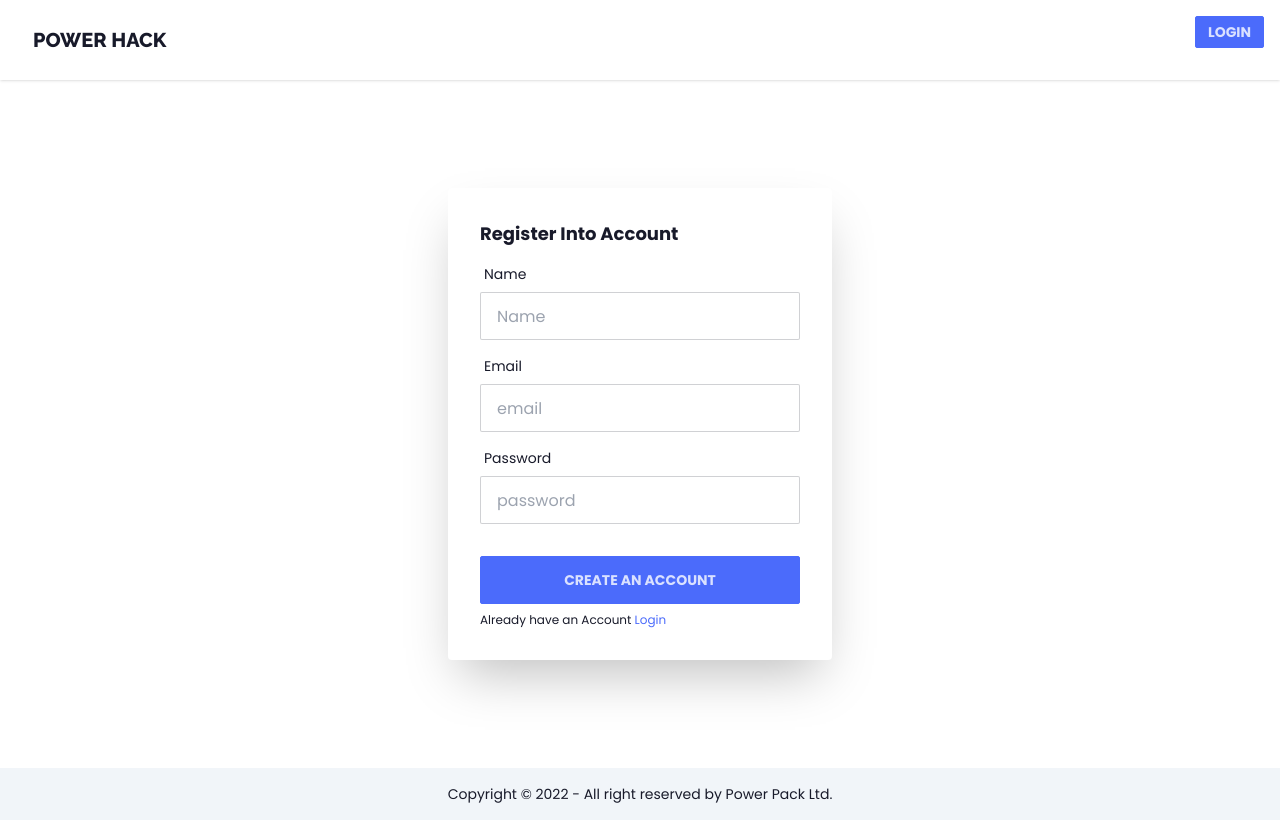
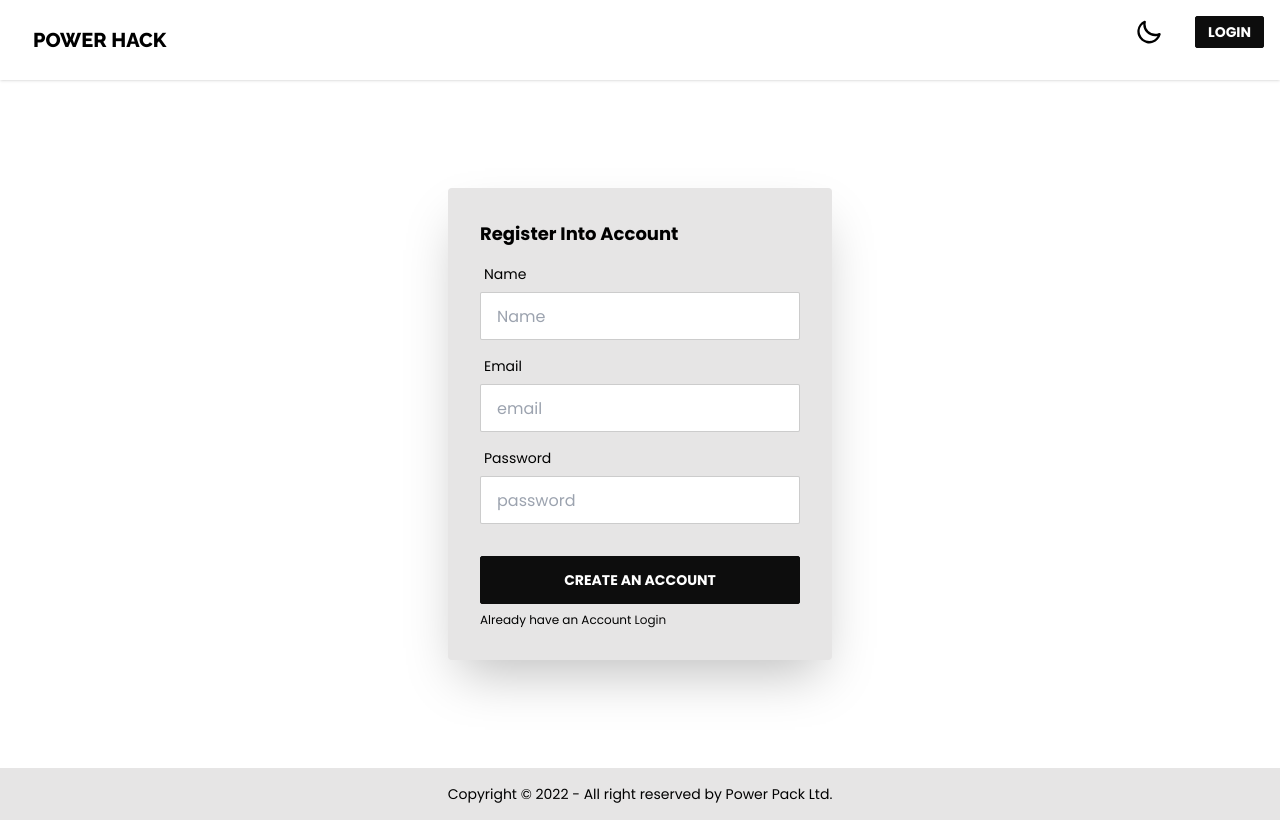
Before and after one commit to Ashik-Mahmud/power-hack-client, a React (Create React App) app: page /register in a window 1280 px wide. Built offline with nearby package versions, Linux system fonts and the light colour scheme; no server answers.

Commit message:
added dark/light toggle theme

```diff
--- a/src/App.jsx
+++ b/src/App.jsx
@@ -12,12 +12,14 @@
 function App() {
   const { auth, refetch, user } = useAuth();
   const [paidTotal, setPaidTotal] = useState(0);
-
+  const [isDark, setIsDark] = useState(false);
+  console.log(isDark);
   return (
     <>
+      <section data-theme={isDark ? "night" : "lofi"}>
         <Toaster />
         <AuthContext.Provider
-        value={{ auth, user, refetch, setPaidTotal, paidTotal }}
+          value={{ auth, user, refetch, setPaidTotal, paidTotal, setIsDark }}
         >
           <Header />
           <Routes>
@@ -34,6 +36,7 @@
           </Routes>
           <Footer />
         </AuthContext.Provider>
+      </section>
     </>
   );
 }
--- a/src/Components/Modal.jsx
+++ b/src/Components/Modal.jsx
@@ -97,7 +97,7 @@
       paid_amount: parseInt(paidAmount),
     };
     await fetch(
-      `http://localhost:5000/update-billing?id=${oldData.id}&&email=${oldData.email}`,
+      `http://localhost:5000/update-billing?id=${oldData.id}&&email=${user.email}`,
       {
         method: "PATCH",
         headers: {
@@ -109,6 +109,7 @@
     )
       .then((res) => res.json())
       .then((data) => {
+        console.log(data);
         if (data.success) {
           refetch();
           toast.success(data.message);
--- a/src/Pages/Billing.jsx
+++ b/src/Pages/Billing.jsx
@@ -78,7 +78,6 @@
 
   /* SEARCH BILLING USING FULL NAME, EMAIL, PHONE NUMBER */
   const handleSearch = async (event) => {
-    console.log(event.target.value);
     const searchValue = event.target.value.toLowerCase();
     const filteredBilling = billings.filter(
       (item) =>
@@ -106,7 +105,7 @@
           <span>Here you will get all the billing list.</span>
         </div>
         {/* Billing Header  */}
-        <div className="header bg-slate-100 rounded-md">
+        <div className="header bg-base-300 rounded-md">
           <div className="flex-wrap gap-4 navbar">
             <div className="sm:flex-1 flex-col sm:flex-row w-full">
               <a href="/" className="btn btn-ghost normal-case text-xl mr-3">
--- a/src/Pages/Login.jsx
+++ b/src/Pages/Login.jsx
@@ -55,7 +55,7 @@
     >
       <form
         onSubmit={handleLoginForm}
-        className="card flex-shrink-0 w-full max-w-sm shadow-2xl bg-base-100 rounded-lg"
+        className="card flex-shrink-0 w-full max-w-sm shadow-2xl bg-base-300 rounded-lg"
       >
         <div className="card-body">
           <h3 className="text-lg font-poppins font-semibold">
--- a/src/Pages/Register.jsx
+++ b/src/Pages/Register.jsx
@@ -62,7 +62,7 @@
     >
       <form
         onSubmit={handleRegisterForm}
-        className="card flex-shrink-0 w-full max-w-sm shadow-2xl bg-base-100 rounded"
+        className="card flex-shrink-0 w-full max-w-sm shadow-2xl bg-base-300 rounded"
       >
         <div className="card-body">
           <h3 className="text-lg font-poppins font-semibold">
--- a/src/Shared/Footer.jsx
+++ b/src/Shared/Footer.jsx
@@ -1,6 +1,6 @@
 const Footer = () => {
   return (
-    <footer className="footer font-poppins footer-center p-4 bg-slate-100 text-base-content">
+    <footer className="footer font-poppins footer-center p-4 bg-base-300 text-base-content">
       <div>
         <p>Copyright © 2022 - All right reserved by Power Pack Ltd.</p>
       </div>
--- a/src/Shared/Header.jsx
+++ b/src/Shared/Header.jsx
@@ -5,7 +5,7 @@
 import { AuthContext } from "../App";
 
 const Header = () => {
-  const { auth, user, refetch, paidTotal } = useContext(AuthContext);
+  const { auth, user, refetch, paidTotal, setIsDark } = useContext(AuthContext);
 
   /* Handle Log Out  */
   const handleLogOut = async () => {
@@ -42,7 +42,29 @@
               </div>
             )}
           </div>
-          <div className="sm:flex-none gap-2">
+          <div className="sm:flex-none gap-8 flex items-center ">
+            {/* SWAP  */}
+            <label className="swap swap-rotate">
+              <input
+                type="checkbox"
+                onClick={() => setIsDark((prev) => !prev)}
+              />
+              <svg
+                className="swap-on fill-current w-7 h-7"
+                xmlns="http://www.w3.org/2000/svg"
+                viewBox="0 0 24 24"
+              >
+                <path d="M5.64,17l-.71.71a1,1,0,0,0,0,1.41,1,1,0,0,0,1.41,0l.71-.71A1,1,0,0,0,5.64,17ZM5,12a1,1,0,0,0-1-1H3a1,1,0,0,0,0,2H4A1,1,0,0,0,5,12Zm7-7a1,1,0,0,0,1-1V3a1,1,0,0,0-2,0V4A1,1,0,0,0,12,5ZM5.64,7.05a1,1,0,0,0,.7.29,1,1,0,0,0,.71-.29,1,1,0,0,0,0-1.41l-.71-.71A1,1,0,0,0,4.93,6.34Zm12,.29a1,1,0,0,0,.7-.29l.71-.71a1,1,0,1,0-1.41-1.41L17,5.64a1,1,0,0,0,0,1.41A1,1,0,0,0,17.66,7.34ZM21,11H20a1,1,0,0,0,0,2h1a1,1,0,0,0,0-2Zm-9,8a1,1,0,0,0-1,1v1a1,1,0,0,0,2,0V20A1,1,0,0,0,12,19ZM18.36,17A1,1,0,0,0,17,18.36l.71.71a1,1,0,0,0,1.41,0,1,1,0,0,0,0-1.41ZM12,6.5A5.5,5.5,0,1,0,17.5,12,5.51,5.51,0,0,0,12,6.5Zm0,9A3.5,3.5,0,1,1,15.5,12,3.5,3.5,0,0,1,12,15.5Z" />
+              </svg>
+              <svg
+                className="swap-off fill-current w-7 h-7"
+                xmlns="http://www.w3.org/2000/svg"
+                viewBox="0 0 24 24"
+              >
+                <path d="M21.64,13a1,1,0,0,0-1.05-.14,8.05,8.05,0,0,1-3.37.73A8.15,8.15,0,0,1,9.08,5.49a8.59,8.59,0,0,1,.25-2A1,1,0,0,0,8,2.36,10.14,10.14,0,1,0,22,14.05,1,1,0,0,0,21.64,13Zm-9.5,6.69A8.14,8.14,0,0,1,7.08,5.22v.27A10.15,10.15,0,0,0,17.22,15.63a9.79,9.79,0,0,0,2.1-.22A8.11,8.11,0,0,1,12.14,19.73Z" />
+              </svg>
+            </label>
+
             {auth ? (
               <div className="users-info flex items-center gap-3">
                 <div className="flex items-center gap-3">
--- a/tailwind.config.js
+++ b/tailwind.config.js
@@ -12,7 +12,7 @@
 
     plugins: [require("daisyui")],
     daisyui: {
-        themes: ["corporate", "light"],
+        themes: ["night", "corporate", "lofi"],
       },
 
 }
```
Lines whose indentation alone changed are shown as unchanged.
